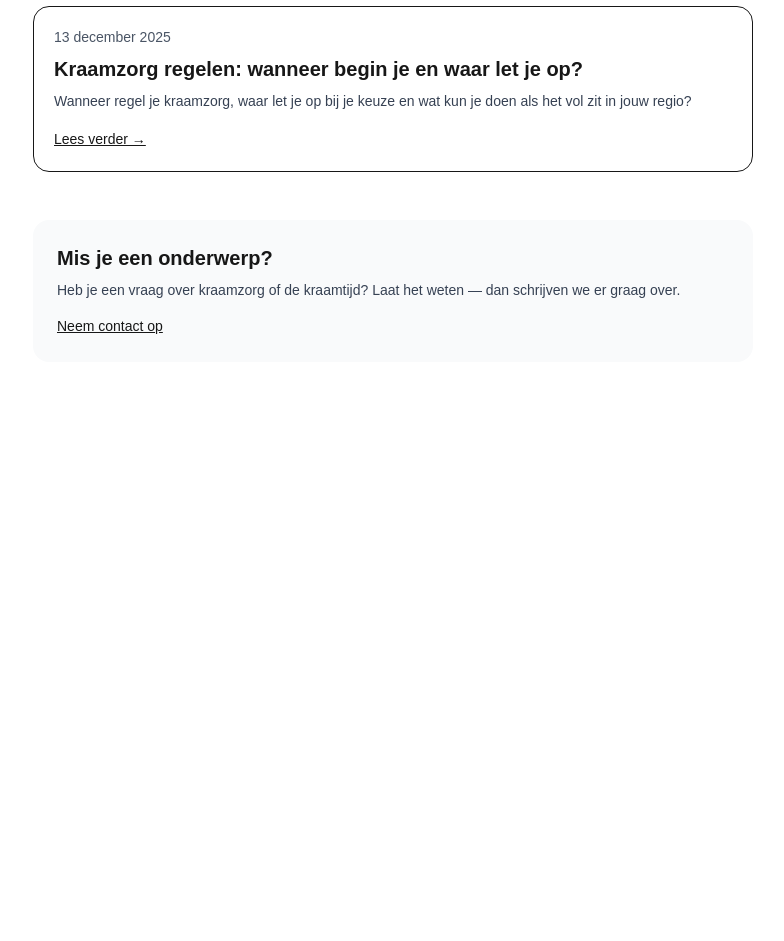
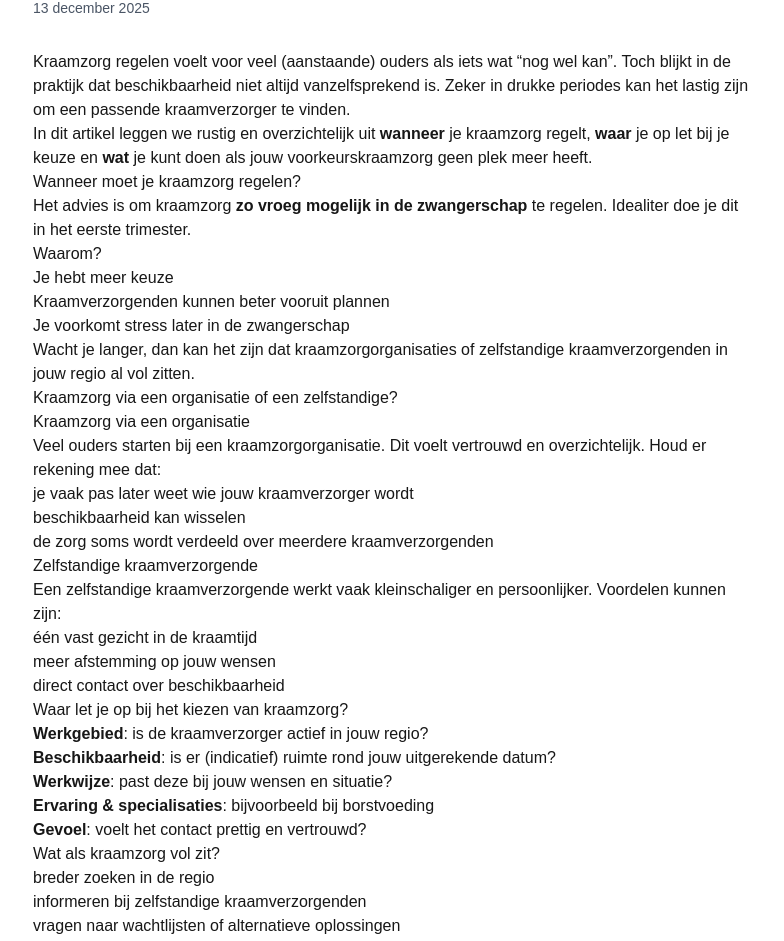
Before and after one commit to xJellyna/Kraamgids, a Next.js app: page /blog/kraamzorg-regelen in a window 1280 px wide. Shown: the part 146-1087 px from the top of the page, without its empty margins (247-1031 px from the left). Before the commit the page ends 800 px from the top, so only its background shows below. Built offline with nearby package versions, Linux system fonts and the light colour scheme.

Commit message:
Restore blog list and add article page

```diff
--- a/app/blog/kraamzorg-regelen/page.tsx
+++ b/app/blog/kraamzorg-regelen/page.tsx
@@ -1,73 +1,93 @@
 import Link from "next/link";
 
-type Post = {
-  slug: string;
-  title: string;
-  date: string; // bv. "13 december 2025"
-  excerpt: string;
-};
-
-const posts: Post[] = [
-  {
-    slug: "kraamzorg-regelen",
-    title: "Kraamzorg regelen: wanneer begin je en waar let je op?",
-    date: "13 december 2025",
-    excerpt:
-      "Wanneer regel je kraamzorg, waar let je op bij je keuze en wat kun je doen als het vol zit in jouw regio?",
-  },
-  // Voeg later meer posts toe, bijv.:
-  // {
-  //   slug: "wat-doet-een-kraamverzorger",
-  //   title: "Wat doet een kraamverzorger precies?",
-  //   date: "20 december 2025",
-  //   excerpt: "Een overzicht van taken, ondersteuning en wat je kunt verwachten in de kraamweek.",
-  // },
-];
-
-export default function BlogPage() {
+export default function KraamzorgRegelenPost() {
   return (
     <main className="mx-auto max-w-3xl p-6">
-      <h1 className="text-3xl font-bold">Blog</h1>
-      <p className="mt-3 text-gray-700">
-        Duidelijke informatie en praktische tips voor (aanstaande) ouders — met
-        rust en overzicht in de kraamtijd.
-      </p>
+      <Link href="/blog" className="text-sm text-gray-600 underline">
+        ← Terug naar blog
+      </Link>
 
-      <div className="mt-8 space-y-4">
-        {posts.map((post) => (
-          <article key={post.slug} className="rounded-2xl border p-5">
-            <p className="text-sm text-gray-600">{post.date}</p>
+      <h1 className="mt-4 text-3xl font-bold">
+        Kraamzorg regelen: wanneer begin je en waar let je op?
+      </h1>
+      <p className="mt-2 text-sm text-gray-600">13 december 2025</p>
 
-            <h2 className="mt-2 text-xl font-semibold">
-              <Link href={`/blog/${post.slug}`} className="hover:underline">
-                {post.title}
-              </Link>
-            </h2>
+      <article className="prose prose-lg mt-8 max-w-none">
+        <p>
+          Kraamzorg regelen voelt voor veel (aanstaande) ouders als iets wat “nog wel kan”.
+          Toch blijkt in de praktijk dat beschikbaarheid niet altijd vanzelfsprekend is.
+          Zeker in drukke periodes kan het lastig zijn om een passende kraamverzorger te vinden.
+        </p>
 
-            <p className="mt-2 text-sm text-gray-700">{post.excerpt}</p>
+        <p>
+          In dit artikel leggen we rustig en overzichtelijk uit <strong>wanneer</strong> je
+          kraamzorg regelt, <strong>waar</strong> je op let bij je keuze en <strong>wat</strong>{" "}
+          je kunt doen als jouw voorkeurskraamzorg geen plek meer heeft.
+        </p>
 
-            <div className="mt-4">
-              <Link
-                href={`/blog/${post.slug}`}
-                className="text-sm font-medium underline"
-              >
-                Lees verder →
-              </Link>
-            </div>
-          </article>
-        ))}
-      </div>
+        <h2>Wanneer moet je kraamzorg regelen?</h2>
+        <p>
+          Het advies is om kraamzorg <strong>zo vroeg mogelijk in de zwangerschap</strong> te
+          regelen. Idealiter doe je dit in het eerste trimester.
+        </p>
+        <p>Waarom?</p>
+        <ul>
+          <li>Je hebt meer keuze</li>
+          <li>Kraamverzorgenden kunnen beter vooruit plannen</li>
+          <li>Je voorkomt stress later in de zwangerschap</li>
+        </ul>
+        <p>
+          Wacht je langer, dan kan het zijn dat kraamzorgorganisaties of zelfstandige
+          kraamverzorgenden in jouw regio al vol zitten.
+        </p>
 
-      <section className="mt-12 rounded-2xl bg-gray-50 p-6">
-        <h2 className="text-xl font-semibold">Mis je een onderwerp?</h2>
-        <p className="mt-2 text-sm text-gray-700">
-          Heb je een vraag over kraamzorg of de kraamtijd? Laat het weten — dan
-          schrijven we er graag over.
+        <h2>Kraamzorg via een organisatie of een zelfstandige?</h2>
+
+        <h3>Kraamzorg via een organisatie</h3>
+        <p>
+          Veel ouders starten bij een kraamzorgorganisatie. Dit voelt vertrouwd en overzichtelijk.
+          Houd er rekening mee dat:
         </p>
-        <Link href="/contact" className="mt-4 inline-block text-sm underline">
-          Neem contact op
-        </Link>
-      </section>
+        <ul>
+          <li>je vaak pas later weet wie jouw kraamverzorger wordt</li>
+          <li>beschikbaarheid kan wisselen</li>
+          <li>de zorg soms wordt verdeeld over meerdere kraamverzorgenden</li>
+        </ul>
+
+        <h3>Zelfstandige kraamverzorgende</h3>
+        <p>
+          Een zelfstandige kraamverzorgende werkt vaak kleinschaliger en persoonlijker.
+          Voordelen kunnen zijn:
+        </p>
+        <ul>
+          <li>één vast gezicht in de kraamtijd</li>
+          <li>meer afstemming op jouw wensen</li>
+          <li>direct contact over beschikbaarheid</li>
+        </ul>
+
+        <h2>Waar let je op bij het kiezen van kraamzorg?</h2>
+        <ul>
+          <li><strong>Werkgebied</strong>: is de kraamverzorger actief in jouw regio?</li>
+          <li><strong>Beschikbaarheid</strong>: is er (indicatief) ruimte rond jouw uitgerekende datum?</li>
+          <li><strong>Werkwijze</strong>: past deze bij jouw wensen en situatie?</li>
+          <li><strong>Ervaring &amp; specialisaties</strong>: bijvoorbeeld bij borstvoeding</li>
+          <li><strong>Gevoel</strong>: voelt het contact prettig en vertrouwd?</li>
+        </ul>
+
+        <h2>Wat als kraamzorg vol zit?</h2>
+        <ul>
+          <li>breder zoeken in de regio</li>
+          <li>informeren bij zelfstandige kraamverzorgenden</li>
+          <li>vragen naar wachtlijsten of alternatieve oplossingen</li>
+          <li>je verloskundige om advies vragen</li>
+        </ul>
+
+        <h2>Tot slot</h2>
+        <p>
+          De kraamtijd is intensief en bijzonder. Door op tijd te regelen en te kiezen wat bij jou past,
+          geef je jezelf rust en vertrouwen.
+        </p>
+      </article>
     </main>
   );
 }
--- a/app/blog/page.tsx
+++ b/app/blog/page.tsx
@@ -1,16 +1,59 @@
 import Link from "next/link";
+
+type Post = {
+  slug: string;
+  title: string;
+  date: string;
+  excerpt: string;
+};
+
+const posts: Post[] = [
+  {
+    slug: "kraamzorg-regelen",
+    title: "Kraamzorg regelen: wanneer begin je en waar let je op?",
+    date: "13 december 2025",
+    excerpt:
+      "Wanneer regel je kraamzorg, waar let je op bij je keuze en wat kun je doen als het vol zit in jouw regio?",
+  },
+];
 
 export default function BlogPage() {
   return (
     <main className="mx-auto max-w-3xl p-6">
       <h1 className="text-3xl font-bold">Blog</h1>
-      <p className="mt-4">Welkom op de blog van Kraamgids.</p>
+      <p className="mt-3 text-gray-700">
+        Duidelijke informatie en praktische tips voor (aanstaande) ouders — met
+        rust en overzicht in de kraamtijd.
+      </p>
 
-      <div className="mt-6">
-        <Link className="underline" href="/blog/kraamzorg-regelen">
-          Kraamzorg regelen: wanneer begin je en waar let je op?
+      <div className="mt-8 space-y-4">
+        {posts.map((post) => (
+          <Link
+            key={post.slug}
+            href={`/blog/${post.slug}`}
+            className="block rounded-2xl border p-5 hover:bg-gray-50"
+          >
+            <p className="text-sm text-gray-600">{post.date}</p>
+
+            <h2 className="mt-2 text-xl font-semibold">{post.title}</h2>
+
+            <p className="mt-2 text-sm text-gray-700">{post.excerpt}</p>
+
+            <p className="mt-4 text-sm font-medium underline">Lees verder →</p>
+          </Link>
+        ))}
+      </div>
+
+      <section className="mt-12 rounded-2xl bg-gray-50 p-6">
+        <h2 className="text-xl font-semibold">Mis je een onderwerp?</h2>
+        <p className="mt-2 text-sm text-gray-700">
+          Heb je een vraag over kraamzorg of de kraamtijd? Laat het weten — dan
+          schrijven we er graag over.
+        </p>
+        <Link href="/contact" className="mt-4 inline-block text-sm underline">
+          Neem contact op
         </Link>
-      </div>
+      </section>
     </main>
   );
 }
--- a/package.json
+++ b/package.json
@@ -15,6 +15,7 @@
   },
   "devDependencies": {
     "@tailwindcss/postcss": "^4",
+    "@tailwindcss/typography": "^0.5.19",
     "@types/node": "^20",
     "@types/react": "^19",
     "@types/react-dom": "^19",
--- /dev/null
+++ b/tailwind.config.ts
@@ -0,0 +1,14 @@
+import type { Config } from "tailwindcss";
+
+const config: Config = {
+  content: [
+    "./app/**/*.{js,ts,jsx,tsx,mdx}",
+    "./components/**/*.{js,ts,jsx,tsx,mdx}",
+  ],
+  theme: {
+    extend: {},
+  },
+  plugins: [require("@tailwindcss/typography")],
+};
+
+export default config;
```
Also changed, not shown: 1 other file (tests, documents, lock files or other folders).
